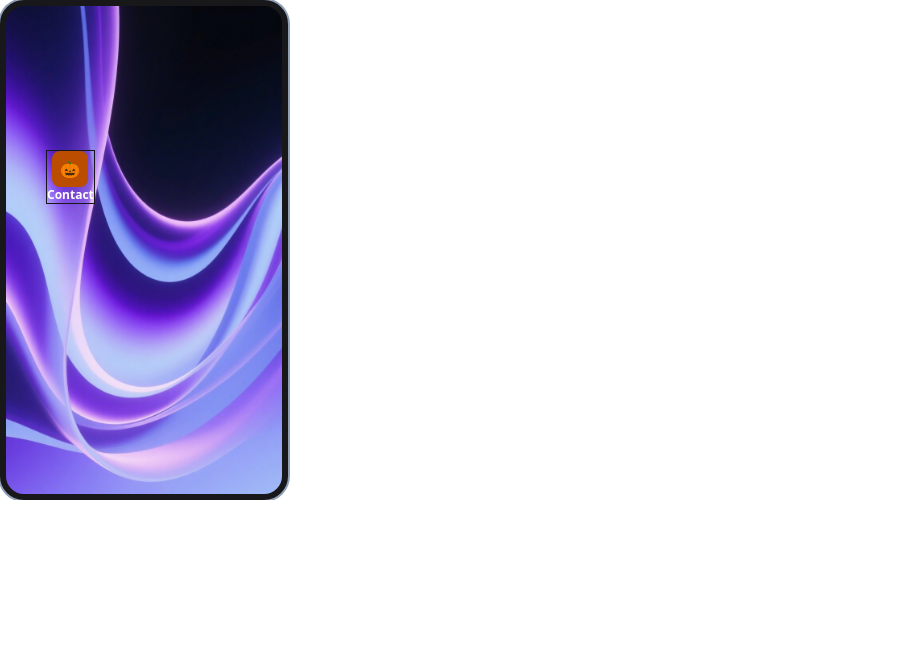
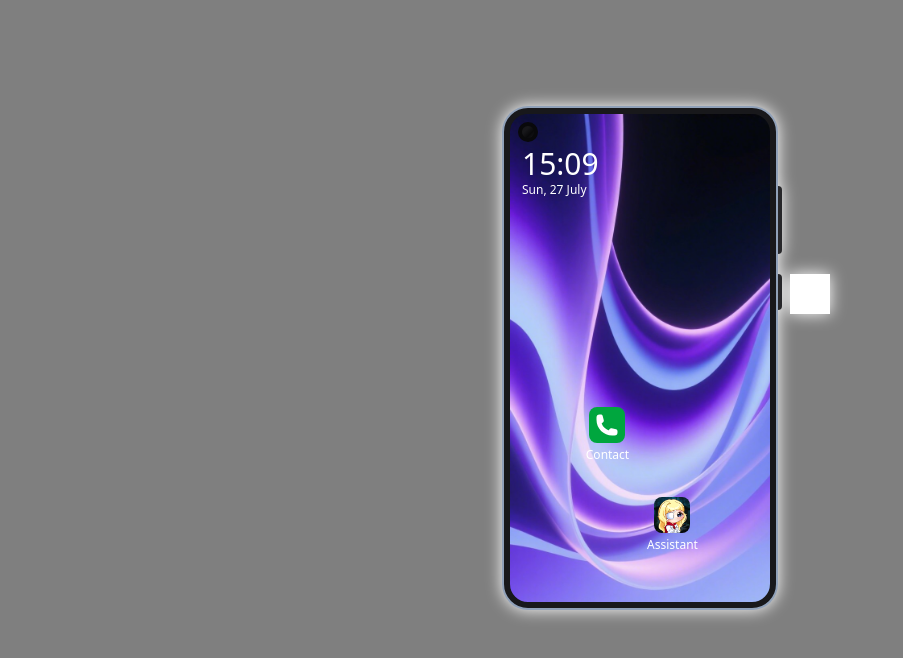
Before and after one commit to komikodok/fazport.v2, a Nuxt app: page /tes in a window 1280 px wide. Shown: the top 658 px of the page, without its empty margins (0-903 px from the left). Built offline with nearby package versions, Linux system fonts and the light colour scheme; a web font is replaced by a local one.

Commit message:
minor update

```diff
--- a/components/Phone.vue
+++ b/components/Phone.vue
@@ -46,12 +46,15 @@ function phoneModeAnimate() {
             style="background-image: url('/walpaper.jpeg');"
             >
 
+            <PhoneScreen />
+
             <!-- Phone Button -->
             <div class="absolute top-18 -right-3 w-1 h-17 bg-zinc-800 rounded-r-4xl"></div>
             <div @click="phoneModeAnimate" class="absolute cursor-pointer top-40 -right-3 w-1 h-9 bg-zinc-800 rounded-r-4xl">
                 <div class="absolute -right-12 w-10 h-10 bg-white"></div>
             </div>
 
+            <!-- Sleep/Off Mode -->
             <div class="w-full h-full flex flex-col relative">
                 <div
                     class="sleep-mode w-full h-[0%] absolute top-0 rounded-t-2xl"
--- /dev/null
+++ b/components/PhoneScreen.vue
@@ -0,0 +1,36 @@
+<script setup lang="ts">
+</script>
+
+<template>
+    <div class="absolute inset-0">
+        <!-- Phone Header -->
+        <div class="w-full h-1/2 bg-/50 px-3 py-8">
+            <p class="text-3xl text-white">
+                15:09
+            </p>
+            <h2 class="text-xs text-white">Sun, 27 July</h2>
+        </div>
+
+        <!-- Phone Apps -->
+        <div class="w-full h-1/2 grid grid-cols-4 justify-items-center py-10">
+            <div class="col-start-2 row-start-1 flex flex-col gap-1 justify-center items-center">
+                <div class="cursor-pointer w-9 h-9 rounded-lg bg-green-600 flex justify-center items-center">
+                    <svg xmlns="http://www.w3.org/2000/svg" viewBox="0 0 24 24" fill="currentColor" class="size-6 text-white">
+                        <path fill-rule="evenodd" d="M1.5 4.5a3 3 0 0 1 3-3h1.372c.86 0 1.61.586 1.819 1.42l1.105 4.423a1.875 1.875 0 0 1-.694 1.955l-1.293.97c-.135.101-.164.249-.126.352a11.285 11.285 0 0 0 6.697 6.697c.103.038.25.009.352-.126l.97-1.293a1.875 1.875 0 0 1 1.955-.694l4.423 1.105c.834.209 1.42.959 1.42 1.82V19.5a3 3 0 0 1-3 3h-2.25C8.552 22.5 1.5 15.448 1.5 6.75V4.5Z" clip-rule="evenodd" />
+                    </svg>
+                </div>
+                <p class="text-white text-xs">Contact</p>
+            </div>
+
+            <div class="col-start-3 row-start-3 flex flex-col gap-1 justify-center items-center">
+                <div
+                    class="cursor-pointer w-9 h-9 rounded-lg bg-cover flex justify-center items-center"
+                    style="background-image: url('/forest3.jpeg'); background-position: center;"
+                >
+                    <img src="/assistant-normal.png" alt="Assistant">
+                </div>
+                <p class="text-white text-xs">Assistant</p>
+            </div>
+        </div>
+    </div>
+</template>
--- a/pages/tes.vue
+++ b/pages/tes.vue
@@ -2,15 +2,5 @@
 </script>
 
 <template>
-    <div
-        class="w-72 h-[500px] border-6 bg-cover bg-zinc-900 ring-2 ring-slate-400 rounded-3xl relative"
-        style="background-image: url('/walpaper.jpeg');"
-    >
-        <div class="flex flex-col border items-center absolute top-36 left-10">
-            <span class="w-9 h-9 bg-amber-700 flex justify-center items-center rounded-lg">
-                🎃
-            </span>
-            <h2 class="text-xs text-white font-semibold">Contact</h2>
-        </div>
-    </div>
+    <Phone />
 </template>
```
Also changed, not shown: public/assistant-normal.png (added).
